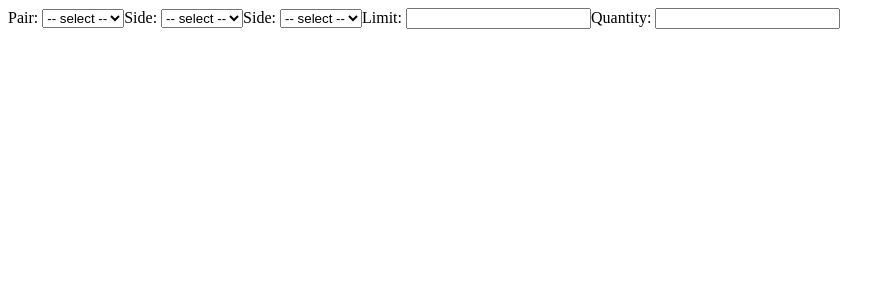
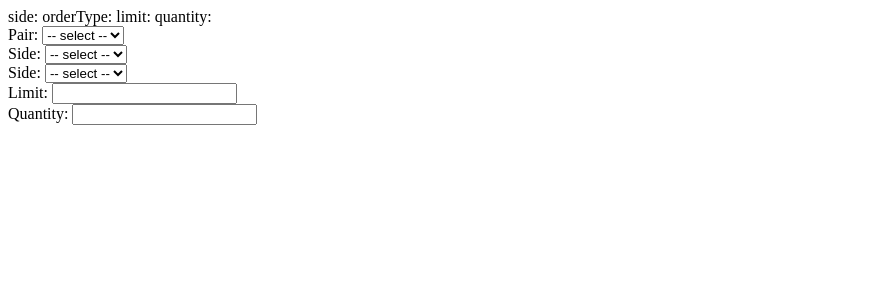
Before and after one commit to moreawarefly/ciklum-demo, a Next.js app: page / in a window 1280 px wide. Shown: the top 300 px of the page, without its empty margins (0-895 px from the left). Built offline with nearby package versions, Linux system fonts and the light colour scheme.

Commit message:
added form state

```diff
--- a/components/atoms/Dropdown.jsx
+++ b/components/atoms/Dropdown.jsx
@@ -1,6 +1,7 @@
 import React from 'react';
 import PropTypes from 'prop-types';
 import styled from 'styled-components';
+import { prototype } from 'stream';
 
 const Label = styled.label`
 
@@ -16,13 +17,17 @@ function generatePairName(pair) {
 }
 
 function Dropdown({
+  className,
   label,
   items,
+  onChangeHandler,
 }) {
   return (
-    <Label>
+    <Label className={className}>
       {!!label && `${label}: `}
-      <Select>
+      <Select
+        onChange={onChangeHandler}
+      >
         <option hidden disabled selected value> -- select -- </option>
         {items.map(item => (
           <option
@@ -38,17 +43,21 @@ function Dropdown({
 }
 
 Dropdown.defaultProps = {
+  className: '',
   label: null,
   items: [],
+  onChangeHandler: () => {},
 };
 
 Dropdown.propTypes = {
+  className: PropTypes.string,
   label: PropTypes.string,
   items: PropTypes.arrayOf({
     key: PropTypes.string,
     value: PropTypes.string,
     label: PropTypes.string,
   }),
+  onChangeHandler: PropTypes.func,
 };
 
 export default Dropdown;
--- a/components/atoms/TextInput.jsx
+++ b/components/atoms/TextInput.jsx
@@ -11,16 +11,15 @@ const Input = styled.input`
 `;
 
 function TextInput({
+  className,
   label,
-  value,
   onChangeHandler,
 }) {
   return (
-    <Label>
+    <Label className={className}>
       {!!label && `${label}: `}
       <Input
         type="text"
-        value={value}
         onChange={onChangeHandler}
       />
     </Label>
@@ -28,14 +27,15 @@ function TextInput({
 }
 
 TextInput.defaultProps = {
+  className: '',
   label: null,
-  value: '',
+  onChangeHandler: () => {},
 };
 
 TextInput.propTypes = {
+  className: PropTypes.string,
   label: PropTypes.string,
-  value: PropTypes.string,
-  onChangeHandler: PropTypes.func.isRequired,
+  onChangeHandler: PropTypes.func,
 };
 
 export default TextInput;
--- a/components/pages/root/AddOrderForm.jsx
+++ b/components/pages/root/AddOrderForm.jsx
@@ -1,38 +1,68 @@
-import React from 'react';
+import React, { useState } from 'react';
 import PropTypes from 'prop-types';
 import styled from 'styled-components';
 import TextInput from '../../atoms/TextInput';
 import Dropdown from '../../atoms/Dropdown';
 import * as FormConfig from '../../../config/AddOrderFormConfig';
 
-const FormElement = styled.form`
+const Form = styled.form`
 
 `;
 
-function Form({
+function AddOrderForm({
   pairItems,
 }) {
+  // const [pair, setPair] = useState();
+  const [side, setSide] = useState();
+  const [orderType, setOrderType] = useState();
+  const [limit, setLimit] = useState();
+  const [quantity, setQuantity] = useState();
+
+  function createChangeHandler(setStateFunction) {
+    return (event) => setStateFunction(event.target.value);
+  }
+
   return (
-    <FormElement>
+    <Form>
+      <div>
+        side: {side}
+        orderType: {orderType}
+        limit: {limit}
+        quantity: {quantity}
+      </div>
+      <div>
         <Dropdown
           label={FormConfig.pairDropdown.label}
           items={pairItems}
         />
+      </div>
+      <div>
         <Dropdown
           label={FormConfig.sideDropdown.label}
           items={FormConfig.sideDropdown.items}
+          onChangeHandler={createChangeHandler(setSide)}
         />
+      </div>
+      <div>
         <Dropdown
           label={FormConfig.orderTypeDropdown.label}
           items={FormConfig.orderTypeDropdown.items}
+          onChangeHandler={createChangeHandler(setOrderType)}
         />
+      </div>
+      <div>
         <TextInput
           label={FormConfig.limitInput.label}
+          onChangeHandler={createChangeHandler(setLimit)}
         />
+      </div>
+      <div>
         <TextInput
           label={FormConfig.quantityInput.label}
+          onChangeHandler={createChangeHandler(setQuantity)}
         />
-    </FormElement>
+      </div>
+    </Form>
   );
 }
 
@@ -48,4 +78,4 @@ Form.propTypes = {
   }),
 };
 
-export default Form;
+export default AddOrderForm;
```
Lines whose indentation alone changed are shown as unchanged.
